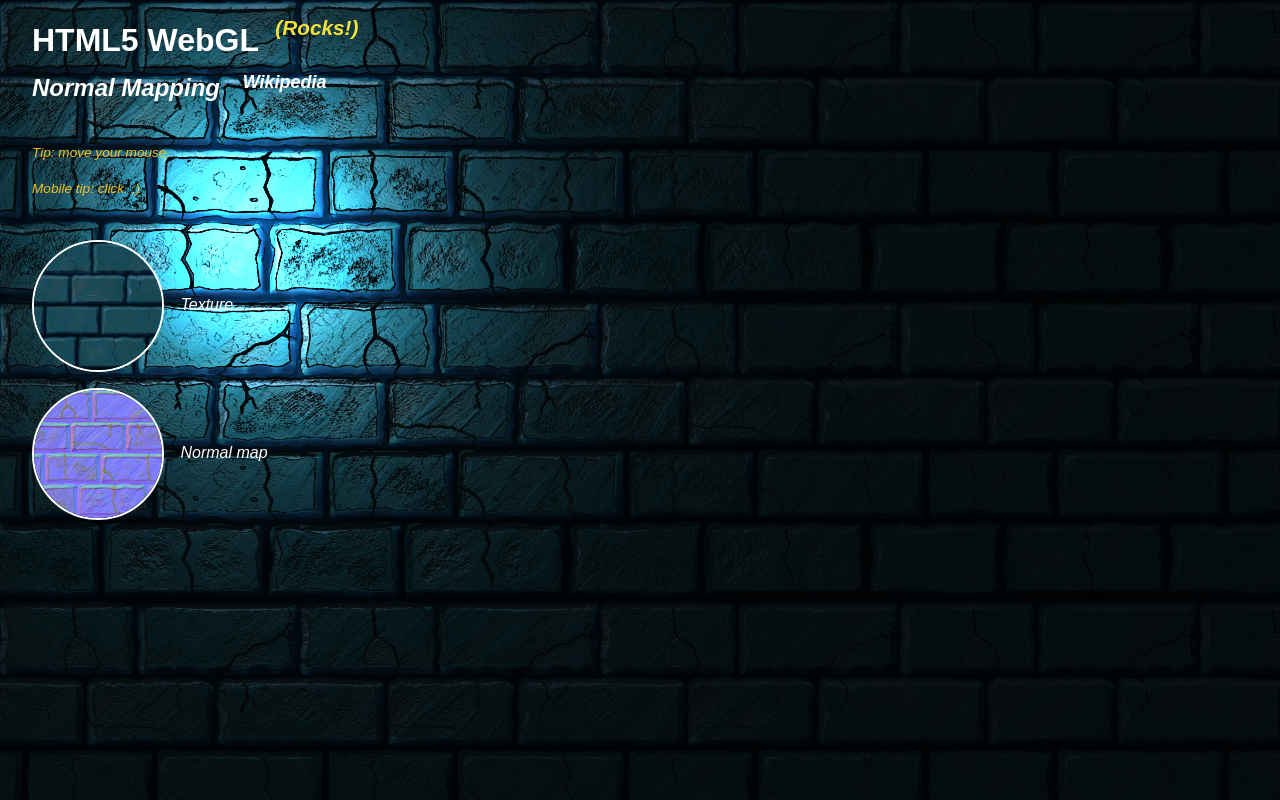
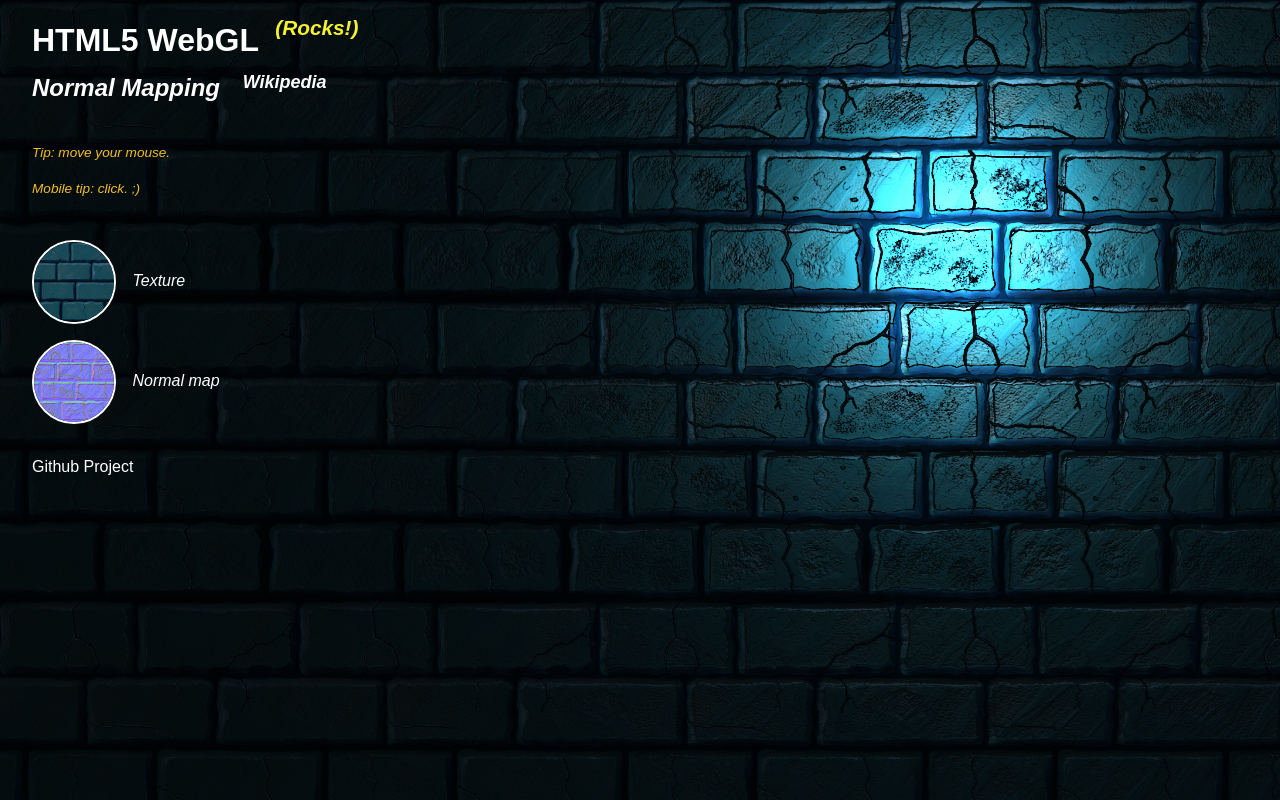
Before and after one commit to olegon/html5-webgl-normalmapping, a plain HTML site: page index.html in a window 1280 px wide. Drawn offline with Linux system fonts and the light colour scheme; animation ran at ten frames a second.

Commit message:
- Ajustes de layouts; - Adicionado link do github;

```diff
--- a/css/main.css
+++ b/css/main.css
@@ -12,25 +12,35 @@ body {
     font-family: Arial, sans-serif;
     font-size: 16px;
     line-height: 1.4em;
-    color: #FFF;
+    color: #fff;
 }
 
 .image-cache {
     display: none;
 }
 
+.link {
+    color: #fff;
+    text-decoration: none;
+}
+
+.link:hover {
+    color: rgb(243, 190, 37);
+}
+
 .titulo .rocks {
+    display: none;
     position: relative;
     top: -16px;
     left: 8px;
 
     font-style: italic;
     font-size: 0.65em;
-    color: rgb(255, 235, 59);
-    color: rgba(255, 235, 59, 0.95);
+    color: #f5f032;
 }
 
 .subtitulo a {
+    display: none;
     position: relative;
     top: -8px;
     left: 0;
@@ -38,10 +48,10 @@ body {
 
     font-style: italic;
     font-size: 0.75em;
-    color: #FFF;
-    text-decoration: none;
     padding: 16px;
 }
+
+
 
 .dicas {
     margin: 2.5rem 0;
@@ -63,11 +73,32 @@ body {
     font-style: italic;
 }
 
+
     .recurso-utilizado img {
         vertical-align: middle;
-        width: 128px;
-        height: 128px;
-        border: 2px solid #FFF;
+        width: 5rem;
+        height: 5rem;
+        border: 2px solid #fff;
         border-radius: 50%;
         margin-right: 0.75em;
     }
+
+    .recurso-utilizado:hover img {
+        border-color: rgb(243, 190, 37);
+    }
+
+
+.github {
+    margin: 2em 0;
+}
+
+
+@media (min-width: 600px) {
+    .titulo .rocks {
+        display: inline;
+    }
+
+    .subtitulo a {
+        display: inline;
+    }
+}
--- a/index.html
+++ b/index.html
@@ -17,18 +17,25 @@
 
 <body>
     <h1 class="titulo">HTML5 WebGL <span class="rocks">(Rocks!)</span></h1>
-    <h2 class="subtitulo"><em>Normal Mapping</em> <a href="https://en.wikipedia.org/wiki/Normal_mapping">Wikipedia</a></h2>
+    <h2 class="subtitulo"><em>Normal Mapping</em> <a class="link" href="https://en.wikipedia.org/wiki/Normal_mapping">Wikipedia</a></h2>
 
     <div class="dicas">
         <p class="dica">Tip: move your mouse.</p>
         <p class="dica">Mobile tip: click. ;)</p>
     </div>
 
-    <p class="recurso-utilizado">
-        <a href="http://opengameart.org/content/stone-wall-with-cracks-stonewall02png" title="opengameart.org ;)"><img id="tile" src="resources/tile.png" alt="texture used" /></a> Texture</p>
+    <div class="recursos">
+        <p>
+            <a class="link recurso-utilizado" href="http://opengameart.org/content/stone-wall-with-cracks-stonewall02png" title="opengameart.org ;)"><img id="tile" src="resources/tile.png" alt="texture used" />  Texture</a>
+        </p>
+        <p>
+            <a class="link recurso-utilizado" href="http://cpetry.github.io/NormalMap-Online/" title="cpetry.github.io/NormalMap-Online ;D"><img id="ntile" src="resources/ntile.png" alt="normal map used" /> Normal map</a>
+        </p>
+    </div>
 
-    <p class="recurso-utilizado">
-        <a href="http://cpetry.github.io/NormalMap-Online/" title="cpetry.github.io/NormalMap-Online ;D"><img id="ntile" src="resources/ntile.png" alt="normal map used" /></a> Normal map</p>
+    <div class="github">
+        <a class="link" href="https://github.com/olegon/html5-webgl-normalmapping">Github Project</a>
+    </div>
 
     <canvas id="canvasElement" class="fullsize">
         <p>Seu navegador não suporta canvas! :(</p>
--- a/js/core.js
+++ b/js/core.js
@@ -28,7 +28,7 @@ Core.prototype.init = function(initCallback) {
     self.coreState.canvasElement.width = window.outerWidth;
     self.coreState.canvasElement.height = window.innerHeight;
 
-    self.coreState.mouse.x = self.coreState.canvasElement.width * 0.2;
+    self.coreState.mouse.x = self.coreState.canvasElement.width * 0.75;
     self.coreState.mouse.y = self.coreState.canvasElement.height * 0.3;
 
     self.coreState.canvasContext =  self.coreState.canvasElement.getContext('webgl') || self.coreState.canvasElement.getContext('experimental-webgl');
```
